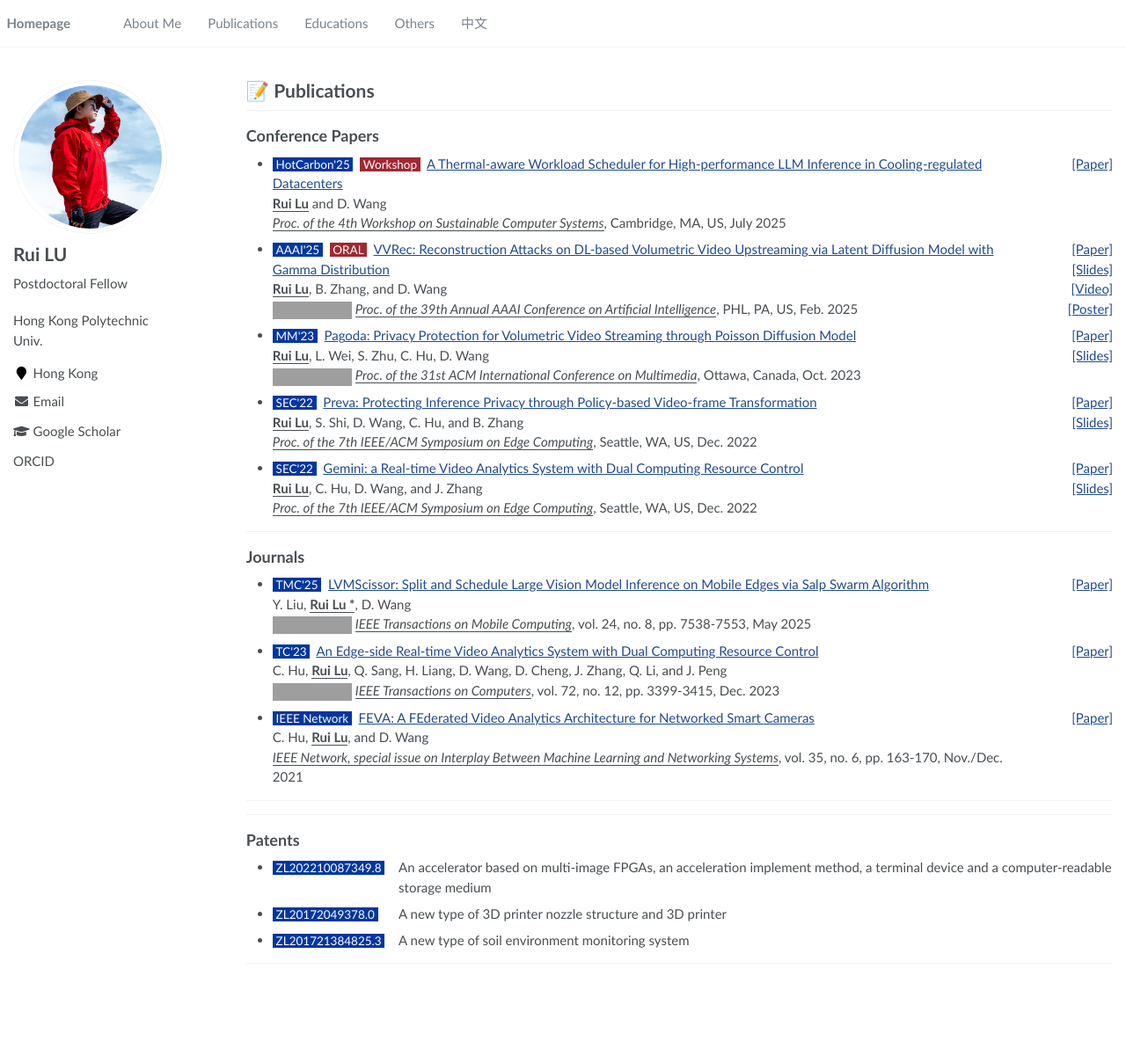
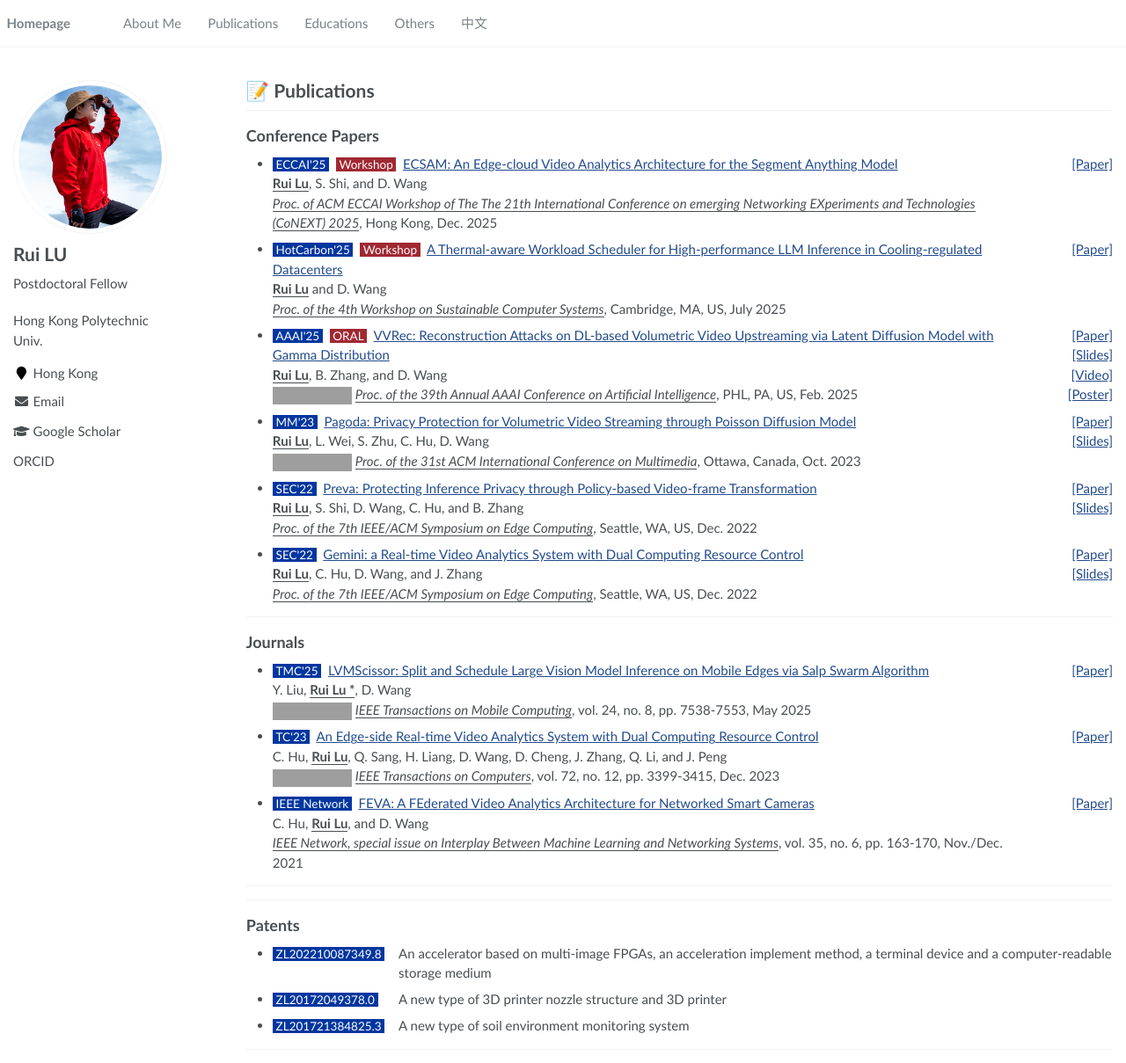
Before and after one commit to SladeLu/sladelu.github.io, a Jekyll site: the page built from _pages/includes/pub.md, in a window 1280 px wide and 1209 px high. Shown: the whole window at 88% size. Built offline with Jekyll 4.4.1, drawn with Linux system fonts in a browser that asks for light colours; our own code applies the rules of GitHub Pages for plain Markdown files; grey boxes are pictures that could not be loaded.

Commit message:
Update pubs.yml

```diff
--- a/_data/pubs.yml
+++ b/_data/pubs.yml
@@ -2,6 +2,16 @@
 fontpages:
 
 conferences:
+  - abbrv: "ECCAI'25"
+    author: "<u> <b> Rui Lu</b></u>, S. Shi, and D. Wang"
+    paperurl: " "
+    title: "ECSAM: An Edge-cloud Video Analytics Architecture for the Segment Anything Model"
+    conference: "ACM ECCAI Workshop of The The 21th International Conference on emerging Networking EXperiments and Technologies (CoNEXT) 2025"
+    address: "Hong Kong"
+    date: "Dec. 2025"
+    downloadurl: " "
+    papertype: "Workshop"
+
   - abbrv: "HotCarbon'25"
     author: "<u> <b> Rui Lu</b></u> and D. Wang"
     paperurl: "https://dl.acm.org/doi/10.1145/3757892.3757906"
```
